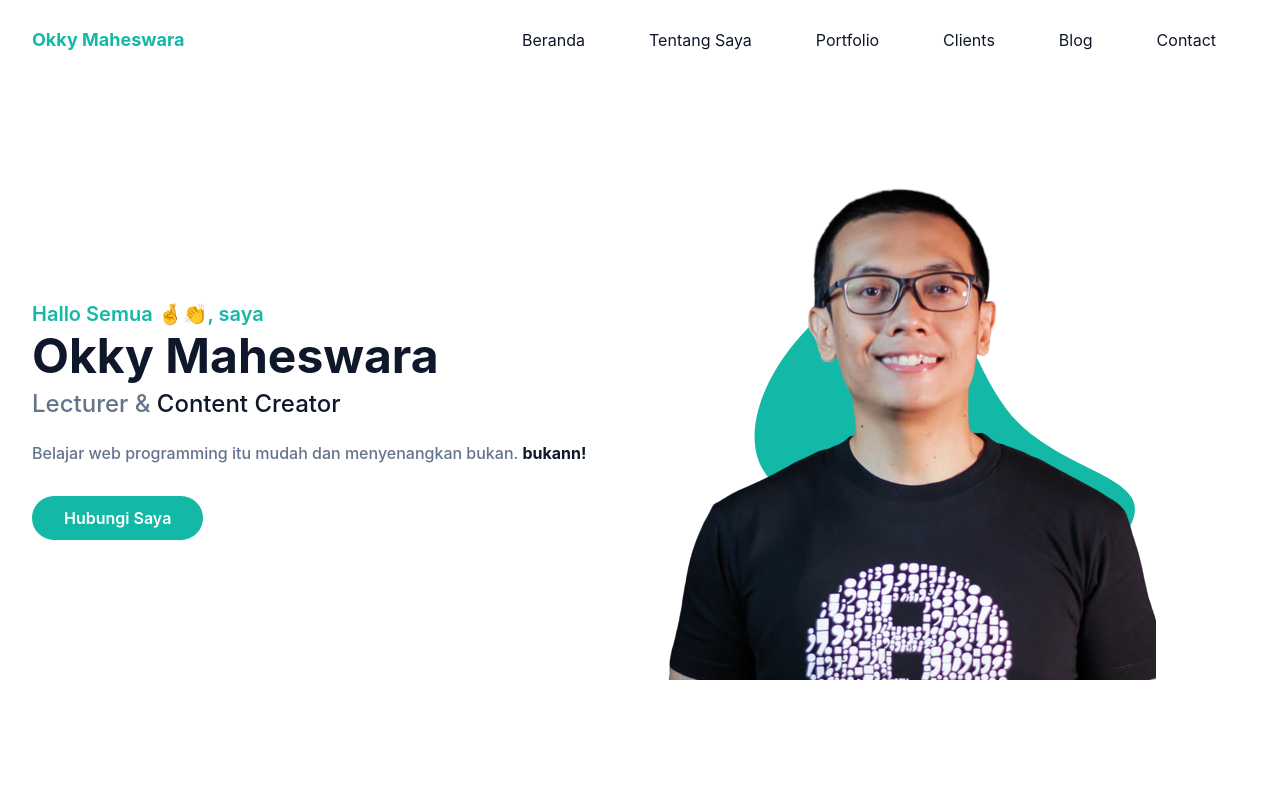
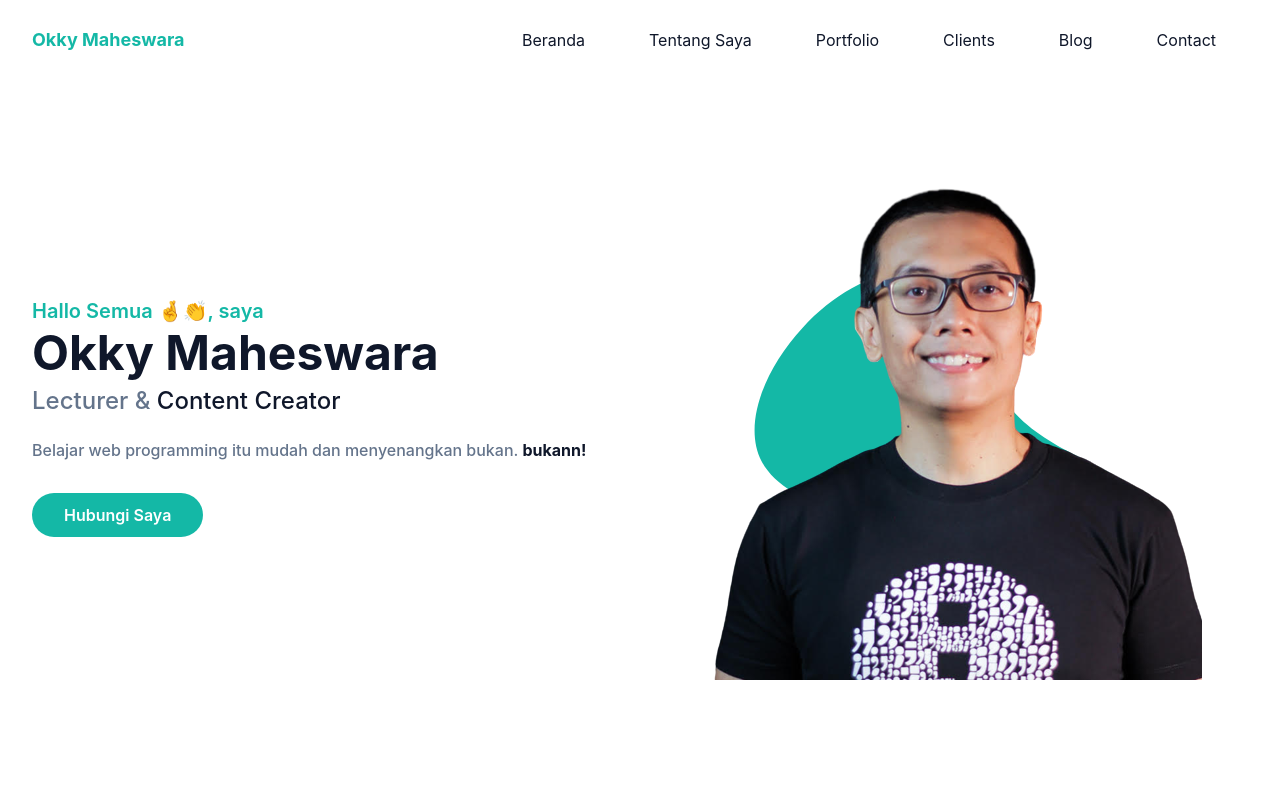
Before and after one commit to putuokky/portofolio-nextjs-tailwindcss, a Next.js app: page / in a window 1280 px wide. Shown: the top 800 px of the page. Built offline with nearby package versions, Linux system fonts and the light colour scheme.

Commit message:
ubah img

```diff
--- a/pages/index.js
+++ b/pages/index.js
@@ -1,4 +1,3 @@
-import Image from "next/image";
 import Link from "next/link";
 import { useState } from "react";
 
@@ -60,7 +59,7 @@ export default function Home() {
             </div>
             <div className="w-full self-end px-4 lg:w-1/2">
               <div className="relative mt-10 lg:mt-9 lg:right-0">
-                <Image src="/img/sandhika.png" height={500} width={500} alt="Okky Maheswara" className="max-w-full mx-auto" />
+                <img src="/img/sandhika.png" alt="Okky Maheswara" className="max-w-full mx-auto" />
                 <span className="absolute -bottom-0 -z-10 left-1/2 -translate-x-1/2 md:scale-125">
                   <svg width="400" height="400" viewBox="0 0 200 200" xmlns="http://www.w3.org/2000/svg">
                     <path fill="#14B8A6" d="M23.1,-24.1C37.2,-9,61,-4.5,65.6,4.7C70.3,13.9,56,27.7,41.9,28.3C27.7,28.9,13.9,16.2,3.7,12.5C-6.4,8.7,-12.8,14,-26.8,13.4C-40.8,12.8,-62.4,6.4,-69.3,-6.9C-76.1,-20.1,-68.3,-40.3,-54.3,-55.4C-40.3,-70.5,-20.1,-80.5,-7.8,-72.7C4.5,-64.9,9,-39.2,23.1,-24.1Z" transform="translate(100 100) scale(1.1)" />
--- a/styles/globals.css
+++ b/styles/globals.css
@@ -9,7 +9,3 @@ body {
 .hamburger-line {
   @apply w-[30px] h-[2px] my-2 block bg-dark;
 }
-
-.navbar-fixed {
-
-}
```
